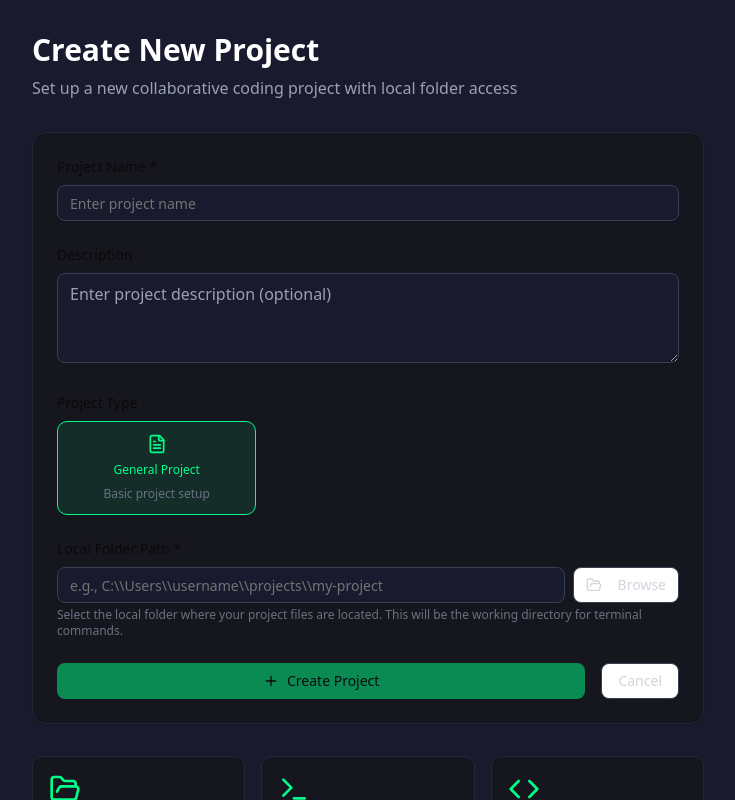
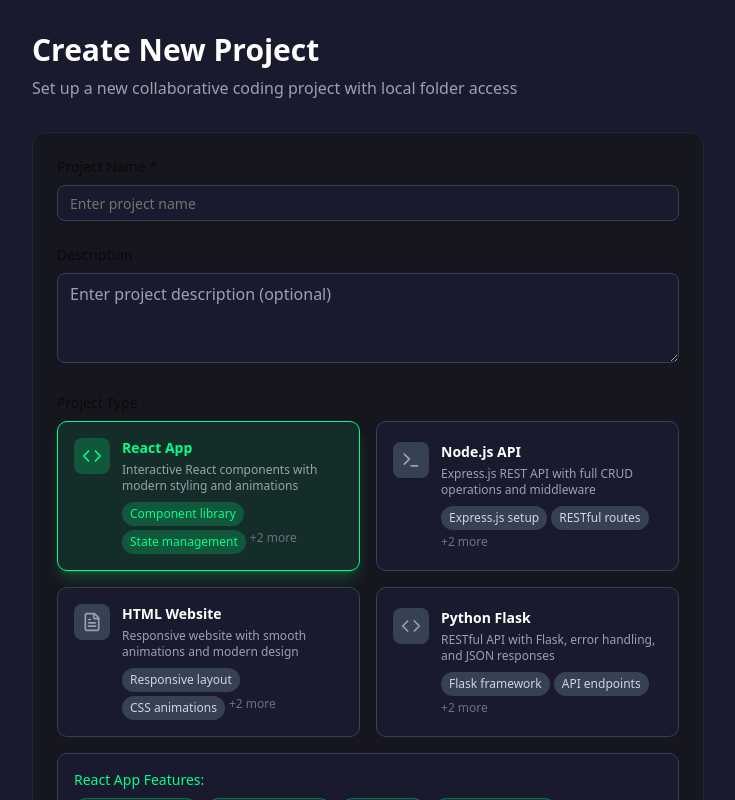
Before and after one commit to aniketh1/CloudBasedCollborativeCodeEditor, a Next.js app: page /create-project in a window 1280 px wide. Shown: the top 800 px of the page, without its empty margins (272-1007 px from the left). Built offline with nearby package versions, Linux system fonts and the light colour scheme; no server answers.

Commit message:
feat: Enhance project creation UI with detailed template showcase - Display comprehensive template information with features - Show interactive template selection with visual feedback - Highlight template capabilities and included features - Default to React template for better UX

```diff
--- a/app/create-project/page.jsx
+++ b/app/create-project/page.jsx
@@ -14,17 +14,44 @@ export default function CreateProjectPage() {
     name: '',
     description: '',
     localPath: '',
-    projectType: 'general'
+    projectType: 'react'
   });
   const [loading, setLoading] = useState(false);
   const [error, setError] = useState('');
   const [directoryHandle, setDirectoryHandle] = useState(null);
   const [showFolderBrowser, setShowFolderBrowser] = useState(false);
   const [projectTypes, setProjectTypes] = useState([
-    { value: 'general', name: 'General Project', description: 'Basic project setup', icon: FileText }
+    {
+      value: 'react',
+      name: 'React App',
+      description: 'Interactive React components with modern styling and animations',
+      features: ['Component library', 'State management', 'Modern CSS', 'Responsive design'],
+      icon: Code
+    },
+    {
+      value: 'nodejs',
+      name: 'Node.js API',
+      description: 'Express.js REST API with full CRUD operations and middleware',
+      features: ['Express.js setup', 'RESTful routes', 'Error handling', 'CORS enabled'],
+      icon: Terminal
+    },
+    {
+      value: 'html',
+      name: 'HTML Website',
+      description: 'Responsive website with smooth animations and modern design',
+      features: ['Responsive layout', 'CSS animations', 'Clean design', 'Interactive elements'],
+      icon: FileText
+    },
+    {
+      value: 'python',
+      name: 'Python Flask',
+      description: 'RESTful API with Flask, error handling, and JSON responses',
+      features: ['Flask framework', 'API endpoints', 'Error handling', 'JSON responses'],
+      icon: Code
+    }
   ]);
 
-  // Fetch available project templates from backend
+  // Fetch available project templates from backend (if any additional ones exist)
   useEffect(() => {
     const fetchTemplates = async () => {
       try {
@@ -32,18 +59,21 @@ export default function CreateProjectPage() {
         const response = await fetch(`${BACKEND_URL}/api/projects/templates`);
         const data = await response.json();
 
-        if (data.success) {
-          const typesWithIcons = [
-            { value: 'general', name: 'General Project', description: 'Basic project setup', icon: FileText },
-            ...data.templates.map(template => ({
-              ...template,
-              icon: getIconForType(template.value)
-            }))
-          ];
-          setProjectTypes(typesWithIcons);
+        if (data.success && data.templates && data.templates.length > 0) {
+          // Add any additional templates from backend
+          const backendTemplates = data.templates.filter(
+            template => !['react', 'nodejs', 'html', 'python'].includes(template.value)
+          ).map(template => ({
+            ...template,
+            icon: getIconForType(template.value)
+          }));
+
+          if (backendTemplates.length > 0) {
+            setProjectTypes(prev => [...prev, ...backendTemplates]);
+          }
         }
       } catch (error) {
-        console.error('Error fetching templates:', error);
+        console.error('Error fetching additional templates:', error);
       }
     };
 
@@ -201,29 +231,82 @@ export default function CreateProjectPage() {
               <label className="block text-sm font-medium mb-2">
                 Project Type
               </label>
-              <div className="grid grid-cols-2 sm:grid-cols-3 gap-3">
+              <div className="grid grid-cols-1 sm:grid-cols-2 gap-4">
                 {projectTypes.map((type) => {
                   const IconComponent = type.icon;
+                  const isSelected = formData.projectType === type.value;
                   return (
                     <button
                       key={type.value}
                       type="button"
                       onClick={() => setFormData(prev => ({ ...prev, projectType: type.value }))}
-                      className={`p-3 rounded-lg border transition-colors flex flex-col items-center gap-2 ${
-                        formData.projectType === type.value
-                          ? 'border-[#00ff88] bg-[#00ff88]/10 text-[#00ff88]'
-                          : 'border-gray-700 bg-[#1a1a2e] text-gray-400 hover:border-gray-600'
+                      className={`p-4 rounded-lg border transition-all duration-200 text-left ${
+                        isSelected
+                          ? 'border-[#00ff88] bg-[#00ff88]/10 shadow-lg shadow-[#00ff88]/20'
+                          : 'border-gray-700 bg-[#1a1a2e] hover:border-gray-600 hover:bg-[#1a1a2e]/80'
                       }`}
                     >
-                      <IconComponent className="w-5 h-5" />
-                      <span className="text-xs text-center">{type.name}</span>
-                      {type.description && (
-                        <span className="text-xs text-gray-500 text-center">{type.description}</span>
-                      )}
+                      <div className="flex items-start gap-3">
+                        <div className={`p-2 rounded-md ${
+                          isSelected ? 'bg-[#00ff88]/20 text-[#00ff88]' : 'bg-gray-700 text-gray-400'
+                        }`}>
+                          <IconComponent className="w-5 h-5" />
+                        </div>
+                        <div className="flex-1">
+                          <h3 className={`font-semibold text-sm ${
+                            isSelected ? 'text-[#00ff88]' : 'text-white'
+                          }`}>
+                            {type.name}
+                          </h3>
+                          <p className="text-xs text-gray-400 mt-1 mb-2">
+                            {type.description}
+                          </p>
+                          {type.features && (
+                            <div className="flex flex-wrap gap-1">
+                              {type.features.slice(0, 2).map((feature, index) => (
+                                <span
+                                  key={index}
+                                  className={`text-xs px-2 py-1 rounded-full ${
+                                    isSelected
+                                      ? 'bg-[#00ff88]/20 text-[#00ff88]'
+                                      : 'bg-gray-700 text-gray-300'
+                                  }`}
+                                >
+                                  {feature}
+                                </span>
+                              ))}
+                              {type.features.length > 2 && (
+                                <span className="text-xs text-gray-500">
+                                  +{type.features.length - 2} more
+                                </span>
+                              )}
+                            </div>
+                          )}
+                        </div>
+                      </div>
                     </button>
                   );
                 })}
               </div>
+
+              {/* Show selected template details */}
+              {formData.projectType && projectTypes.find(t => t.value === formData.projectType)?.features && (
+                <div className="mt-4 p-4 bg-[#1a1a2e] rounded-lg border border-gray-700">
+                  <h4 className="text-sm font-medium text-[#00ff88] mb-2">
+                    {projectTypes.find(t => t.value === formData.projectType)?.name} Features:
+                  </h4>
+                  <div className="flex flex-wrap gap-2">
+                    {projectTypes.find(t => t.value === formData.projectType)?.features.map((feature, index) => (
+                      <span
+                        key={index}
+                        className="text-xs px-2 py-1 bg-[#00ff88]/10 text-[#00ff88] rounded-full border border-[#00ff88]/30"
+                      >
+                        {feature}
+                      </span>
+                    ))}
+                  </div>
+                </div>
+              )}
             </div>
 
             {/* Local Folder Path */}
```
